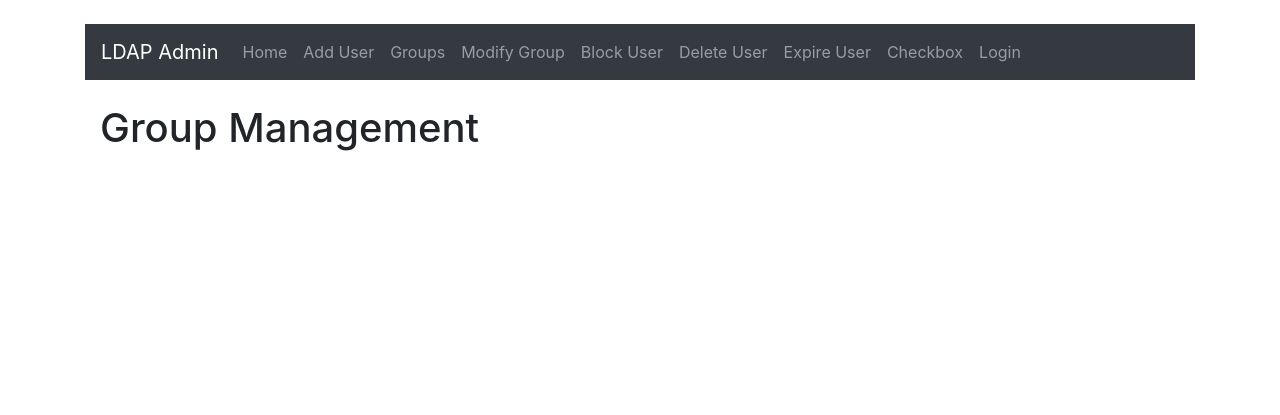
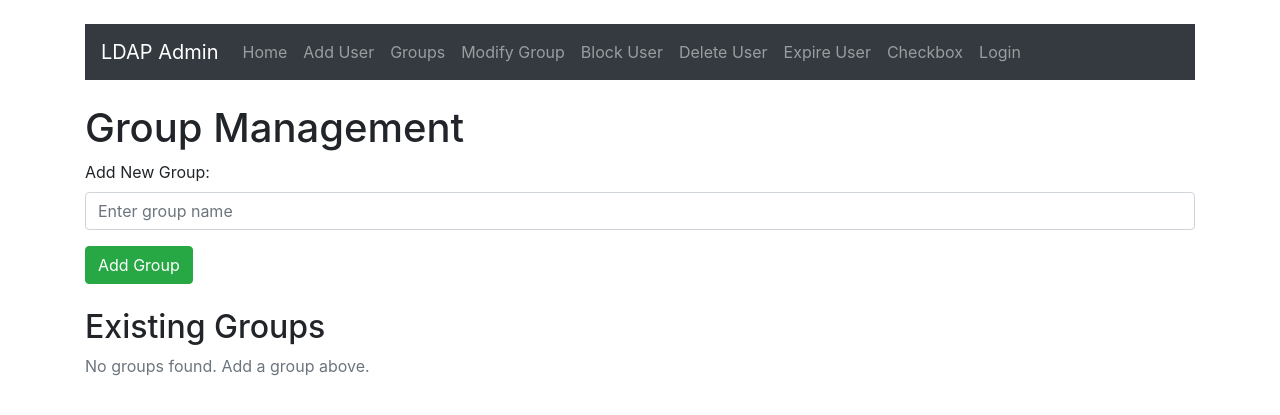
Before and after one commit to projektzad/projektzad, a Flask app: template myapp/app/templates/groups_management.html in a window 1280 px wide. Shown: the top 415 px of the page. Run offline with Flask 3, Linux system fonts and the light colour scheme; the template is opened without the code that fills it, so the values that code supplies are empty; some libraries are stand-ins or nearby versions.

Commit message:
cośik jest

```diff
--- a/myapp/app/models/group_modify.py
+++ b/myapp/app/models/group_modify.py
@@ -142,13 +142,14 @@ def load_json_config(file_path: str) -> dict:
         data = json.load(f)
     return data
 
-def remove_group(conn, group_DN) -> bool:
+def remove_group(conn,group, group_domain, group_ou) -> bool:
+    group_DN = create_distinguished_name(group, group_domain, group_ou, is_group=True)
     return conn.delete(group_DN)
 
 def add_new_group(conn, config) -> bool:
 
     objectClass = ['top', 'group']
-    if "OU=" in config.get(group_DN):
+    if "OU=" in config.get('group_DN'):
         objectClass = ['top', 'group', 'organizationalUnit']
     """
     try:
@@ -175,7 +176,6 @@ def add_new_group(conn, config) -> bool:
             conn.extend.microsoft.add_members_to_groups(user, group)
         else:
             return -1
-
 
 
 def process_config_file(conn, file_path: str) -> bool:
--- a/myapp/app/templates/groups_management.html
+++ b/myapp/app/templates/groups_management.html
@@ -1,9 +1,36 @@
-<!-- templates/group_management.html -->
 {% extends "base.html" %}
 
 {% block content %}
-<div class="container mt-4">
-    <h1 class="mb-4">Group Management</h1>
+<div class="mt-4">
+    <h1>Group Management</h1>
+
+    <!-- Form to add a new group -->
+    <form method="POST" action="{{ url_for('main.groups_management') }}" class="mb-4">
+        <input type="hidden" name="action" value="add">
+        <div class="form-group">
+            <label for="group_name">Add New Group:</label>
+            <input type="text" class="form-control" id="group_name" name="group_name" placeholder="Enter group name" required>
+        </div>
+        <button type="submit" class="btn btn-success">Add Group</button>
     </form>
+
+    <!-- List of groups with delete option -->
+    <h2>Existing Groups</h2>
+    {% if groups %}
+        <ul class="list-group">
+            {% for group in groups %}
+                <li class="list-group-item d-flex justify-content-between align-items-center">
+                    {{ group }}
+                    <form method="POST" action="{{ url_for('main.groups_management') }}" class="d-inline">
+                        <input type="hidden" name="action" value="delete">
+                        <input type="hidden" name="group_name" value="{{ group }}">
+                        <button type="submit" class="btn btn-danger btn-sm">Delete</button>
+                    </form>
+                </li>
+            {% endfor %}
+        </ul>
+    {% else %}
+        <p class="text-muted">No groups found. Add a group above.</p>
+    {% endif %}
 </div>
 {% endblock %}
```
Also changed, not shown: myapp/app/routes.py (+76 -6 lines).
